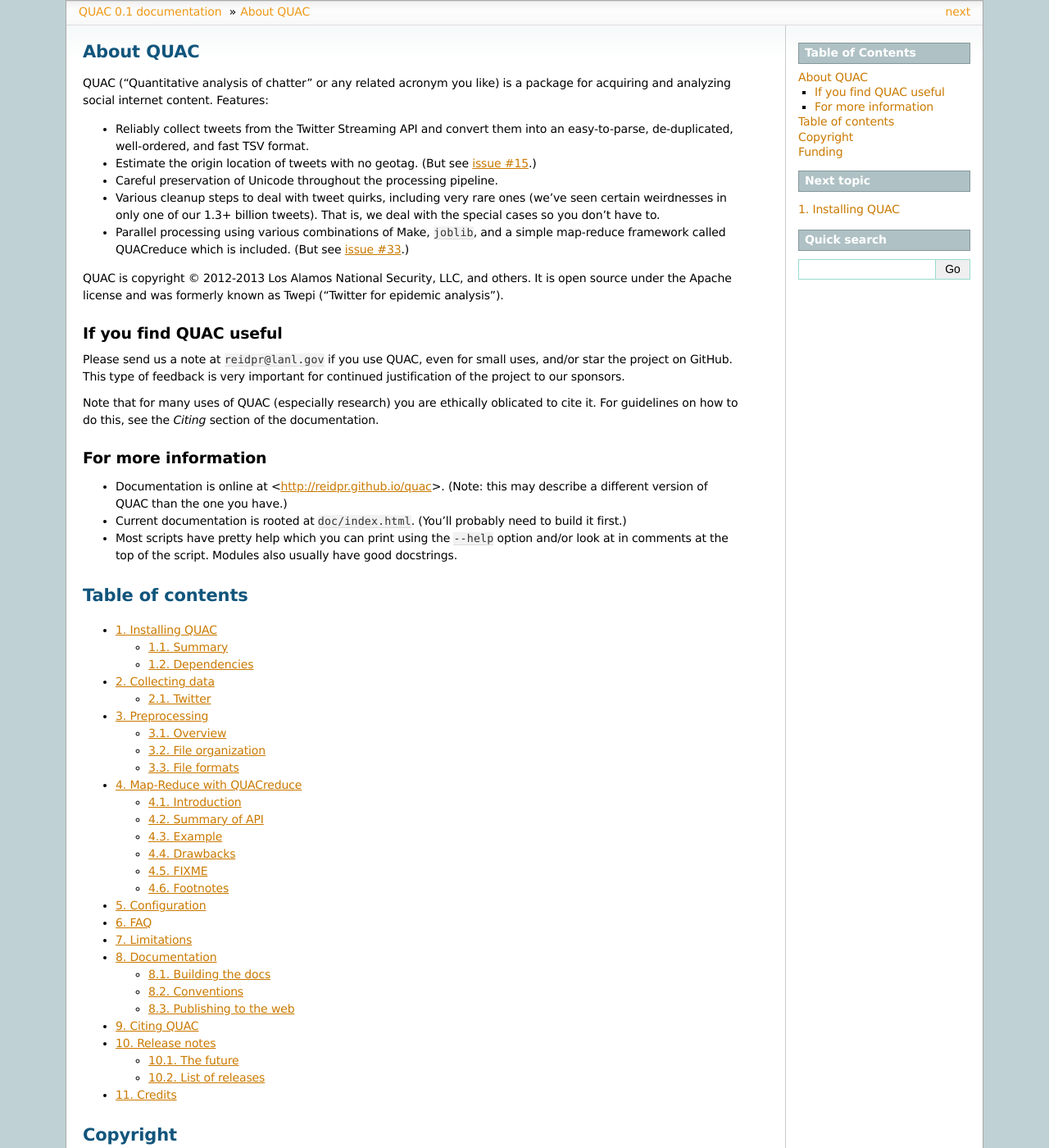
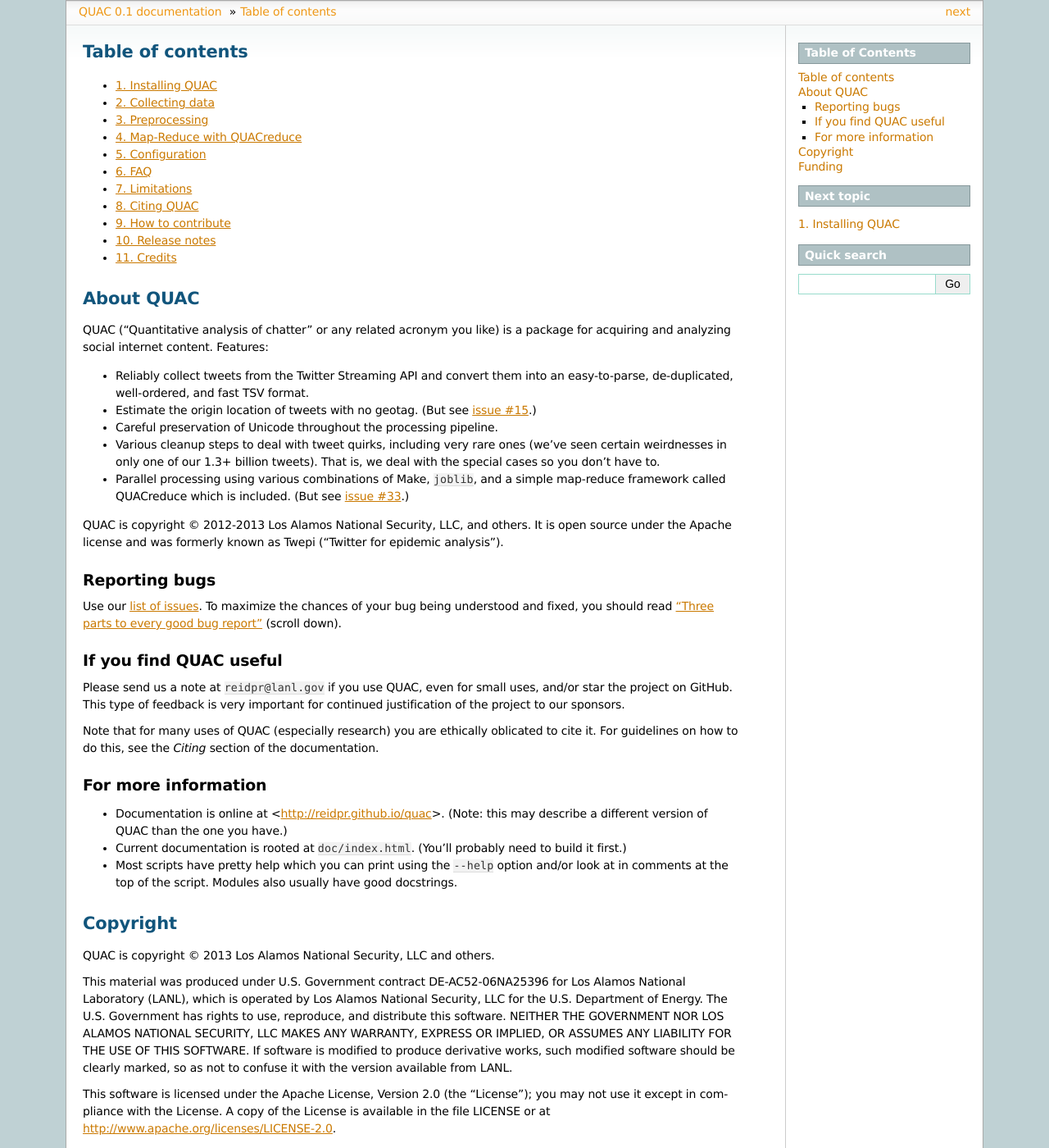
Before and after one commit to reidpr/quac, a Sphinx documentation site: the page built from sphinx/index.rst, in a window 1280 px wide and 1400 px high. Shown: the whole window at 82% size. Built offline with Sphinx 7.4.7, drawn with Linux system fonts in a browser that asks for light colours; formulas are drawn with MathJax 3; some of the changed lines change nothing that is shown; some of the changed text lies outside the part shown.

Commit message:
Draft of "how to contribute" (closes #4)

````diff
--- a/README.rst
+++ b/README.rst
@@ -24,6 +24,14 @@
 It is open source under the Apache license and was formerly known as Twepi
 ("Twitter for epidemic analysis").
 
+Reporting bugs
+--------------
+
+Use our `list of issues <https://github.com/reidpr/quac/issues>`_. To maximize
+the chances of your bug being understood and fixed, you should read `"Three
+parts to every good bug report"
+<http://www.joelonsoftware.com/articles/fog0000000029.html>`_ (scroll down).
+
 If you find QUAC useful
 -----------------------
 
--- /dev/null
+++ b/sphinx/contributing.rst
@@ -0,0 +1,190 @@
+.. Copyright (c) 2012-2013 Los Alamos National Security, LLC, and others.
+
+How to contribute
+*****************
+
+.. note:: This section is definitely a work in progress.
+
+
+Basic workflow
+==============
+
+These are the rough steps we follow to get things done. Use your judgement
+too!
+
+Branching model
+---------------
+
+We try to keep the branching model simple. Right now, ours is fairly similar
+to Scott Chacon's `"GitHub Flow"
+<http://scottchacon.com/2011/08/31/github-flow.html>`_: ``master`` is stable;
+do (non-trivial, i.e. multi-commit) work on topic branches; use pull requests
+to ask for merging. One thing we do take from Driessen's `Git-Flow
+<http://nvie.com/posts/a-successful-git-branching-model/>`_ model is an
+avoidance of fast-forward merges in most cases.
+
+We do tag versions. At this point, this is a planning tool rather than any
+statement about stability.
+
+Doing actual work
+-----------------
+
+#. Select an issue to work on and assign it to yourself. If there isn't one,
+   create one. You might want to discuss your plans before diving in. Make
+   sure no one else is working on it already.
+
+   Sometimes your plans involve multiple issues. In this case, pick one to be
+   the "leader" (you'll use this below).
+
+#. Create (and switch to) a branch to do your work on::
+
+     git checkout -b foo-branch
+
+   Name the branch after the issue, including issue number, if that will be
+   helpful.
+
+#. Work, work, work. Commit lots. Use test-driven development. If a commit
+   will close an issue, use the GitHub commit-message syntax to do so.
+
+#. (Optional.) If your history is particularly insane, clean it up with ``git
+   rebase``.
+
+#. Merge ``master`` into your branch. Repair any conflicts that arise. (This
+   is so the later merge in the opposite direction will be clean.)
+
+#. Run the tests. If they don't pass, keep working until they do.
+
+#. Push your branch to GitHub. If you're a core contributor (i.e., you have
+   write access to ``reidpr/quac``), put your branch there. Otherwise, put it
+   in your QUAC fork on GitHub.
+
+#. Create a pull request. (Do this any time you want feedback --- you don't
+   have to be ready to merge. However, in this case say clearly in the pull
+   request comments that you don't want a merge yet.)
+
+   Core contributors should transform the lead issue into a pull request with
+   :samp:`hub pull-request -i {ISSUENUM}`.
+
+   Others should comment on the lead issue with a pointer to the pull request;
+   the pull request should in turn have a pointer to the issue.
+
+#. Assign the issue to the ``master`` master (if you can) and add a comment
+   requesting the pull.
+
+#. Once your work is merged and pushed, remove your local branch.
+
+Merging to ``master``
+---------------------
+
+#. Go to the pull request & read about what's going on.
+
+#. ``git checkout master``
+
+#. Merge the relevant branch::
+
+     git merge --no-ff --no-commit remote/foo-branch
+
+   (Note that you don't need to create a local branch; you can merge a remote
+   branch directly.)
+
+#. If there were any conflicts, abort the merge and complain.
+
+#. Run the tests. If any failed, abort the merge and complain.
+
+#. Commit, push.
+
+#. Verify that the relevant issues were closed on GitHub.
+
+#. Remove the branch::
+
+     git push origin --delete {branch}
+
+Cutting a release
+-----------------
+
+#. Make sure no issues remain for the GitHub milestone.
+#. Edit release notes and commit.
+#. Run the tests (they should pass).
+#. ``make doc-web``
+#. Tag the appropriate commit, e.g.: :samp:`git tag -a v0.{foo}`
+#. Push.
+
+Code style
+==========
+
+At a high level, follow the style of surrounding code. We more or less follow
+PEP 8 style, except:
+
+* 3 spaces per indent.
+* Put parentheses around the conditions in ``if``, ``for``, etc.
+
+Note that Reid is very picky about code style, so don't feel singled out if he
+complains (or even updates this section based on your patch!). He tries to be
+nice about it.
+
+
+Documentation
+=============
+
+.. Copyright (c) 2012-2013 Los Alamos National Security, LLC, and others.
+
+Building the docs
+-----------------
+
+To build HTML::
+
+   $ make doc
+
+Eventually we may build a few other formats too (e.g., PDF via LaTeX).
+
+Sometimes, Sphinx gets confused about removed files. In this case, before
+building, try::
+
+   $ (cd sphinx && make clean)
+
+Conventions
+-----------
+
+```FIXME``` (i.e., interpreted text containing the word "FIXME", all caps)
+
+::
+
+   Chapter title (once per file)
+   *****************************
+
+   Heading 1
+   =========
+
+   Heading 2
+   ---------
+
+   Heading 3 (use sparingly)
+   ~~~~~~~~~~~~~~~~~~~~~~~~~
+
+Publishing to the web
+---------------------
+
+If you have write access to the master repository, you can update the web
+documentation.
+
+Prerequisites
+~~~~~~~~~~~~~
+
+Normally, HTML documentation is copied to ``doc/``, which is a regular old
+directory that is ignored by Git. To publish to the web, that directory needs
+to contain a Git checkout of the ``gh-pages`` branch (*not* a submodule). To
+set that up:
+
+::
+
+   $ rm -Rf doc
+   $ git clone git@github.com:reidpr/quac.git doc
+   $ cd doc
+   $ git checkout gh-pages
+
+
+Publishing
+~~~~~~~~~~
+
+Just say ``make doc-web``. Note that it can sometimes take a few minutes for
+the new version to be published.
--- a/sphinx/documentation.rst
+++ /dev/null
@@ -1,60 +0,0 @@
-.. Copyright (c) 2012-2013 Los Alamos National Security, LLC, and others.
-
-Documentation
-*************
-
-Building the docs
-=================
-
-To build HTML::
-
-   $ make doc
-
-Eventually we may build a few other formats too (e.g., PDF via LaTeX).
-
-Conventions
-===========
-
-```FIXME``` (i.e., interpreted text containing the word "FIXME", all caps)
-
-::
-
-   Chapter title (once per file)
-   *****************************
-
-   Heading 1
-   =========
-
-   Heading 2
-   ---------
-
-   Heading 3 (use sparingly)
-   ~~~~~~~~~~~~~~~~~~~~~~~~~
-
-Publishing to the web
-=====================
-
-If you have write access to Reid's repository, you can update the web
-documentation.
-
-Prerequisites
--------------
-
-Normally, HTML documentation is copied to ``doc/``, which is a regular old
-directory that is ignored by Git. To publish to the web, that directory needs
-to contain a Git checkout of the ``gh-pages`` branch (*not* a submodule). To
-set that up:
-
-::
-
-   $ rm -Rf doc
-   $ git clone git@github.com:reidpr/quac.git doc
-   $ cd doc
-   $ git checkout gh-pages
-
-
-Publishing
-----------
-
-Just say ``make doc-web``. Note that it can sometimes take a few minutes for
-the new version to be published.
--- a/sphinx/index.rst
+++ b/sphinx/index.rst
@@ -1,13 +1,12 @@
 .. Copyright (c) 2012-2013 Los Alamos National Security, LLC, and others.
 
-.. include:: ../README.rst
 
 
 Table of contents
 =================
 
 .. toctree::
-   :maxdepth: 2
+   :maxdepth: 1
    :numbered:
 
    install
@@ -17,11 +16,14 @@
    config
    faq
    limitations
-   documentation
    citing
+   contributing
    release_notes
    credits
 
+.. include:: ../README.rst
+.. include:: ../COPYRIGHT.rst
+.. include:: ../FUNDING.rst
 
 .. Indices and tables
    ==================
@@ -29,7 +31,3 @@
    * :ref:`genindex`
    * :ref:`modindex`
    * :ref:`search`
-
-
-.. include:: ../COPYRIGHT.rst
-.. include:: ../FUNDING.rst
````
